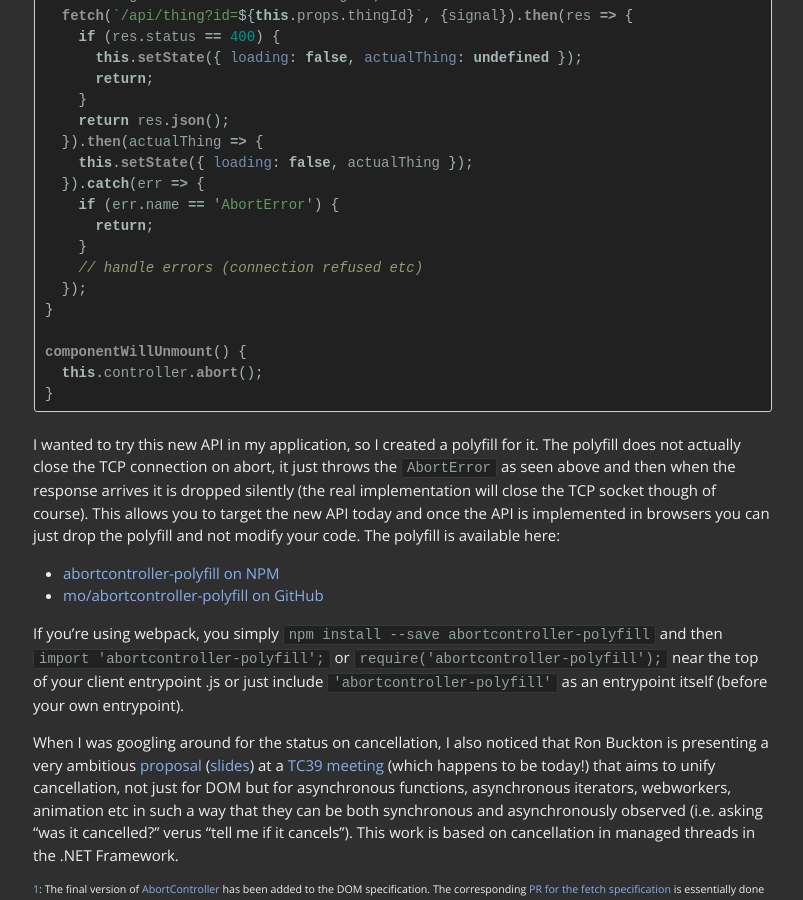
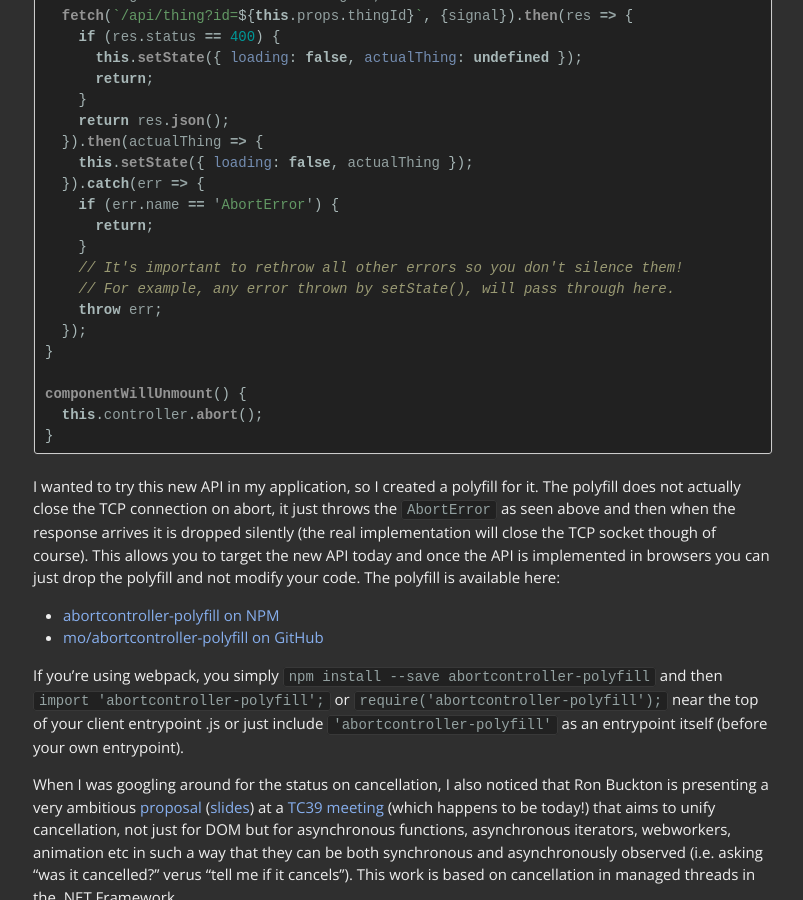
Before and after one commit to mo/mo.github.io, a Jekyll site: the page built from _posts/2017-07-24-abort-fetch-abortcontroller-polyfill.md, in a window 1280 px wide and 900 px high, scrolled down 720 px. Shown: the whole window, without its empty margins (237-1040 px from the left). Built offline with Jekyll 4.4.1, drawn with Linux system fonts in a browser that asks for light colours; some web fonts are replaced; comment, search, counter and statistics services are not loaded.

Commit message:
Add clarification concerning error handling
For post "AbortController polyfill for cancelling fetch()"

```diff
--- a/_posts/2017-07-24-abort-fetch-abortcontroller-polyfill.md
+++ b/_posts/2017-07-24-abort-fetch-abortcontroller-polyfill.md
@@ -45,7 +45,9 @@ componentDidMount() {
     if (err.name == 'AbortError') {
       return;
     }
-    // handle errors (connection refused etc)
+    // It's important to rethrow all other errors so you don't silence them!
+    // For example, any error thrown by setState(), will pass through here.
+    throw err;
   });
 }
 
```
